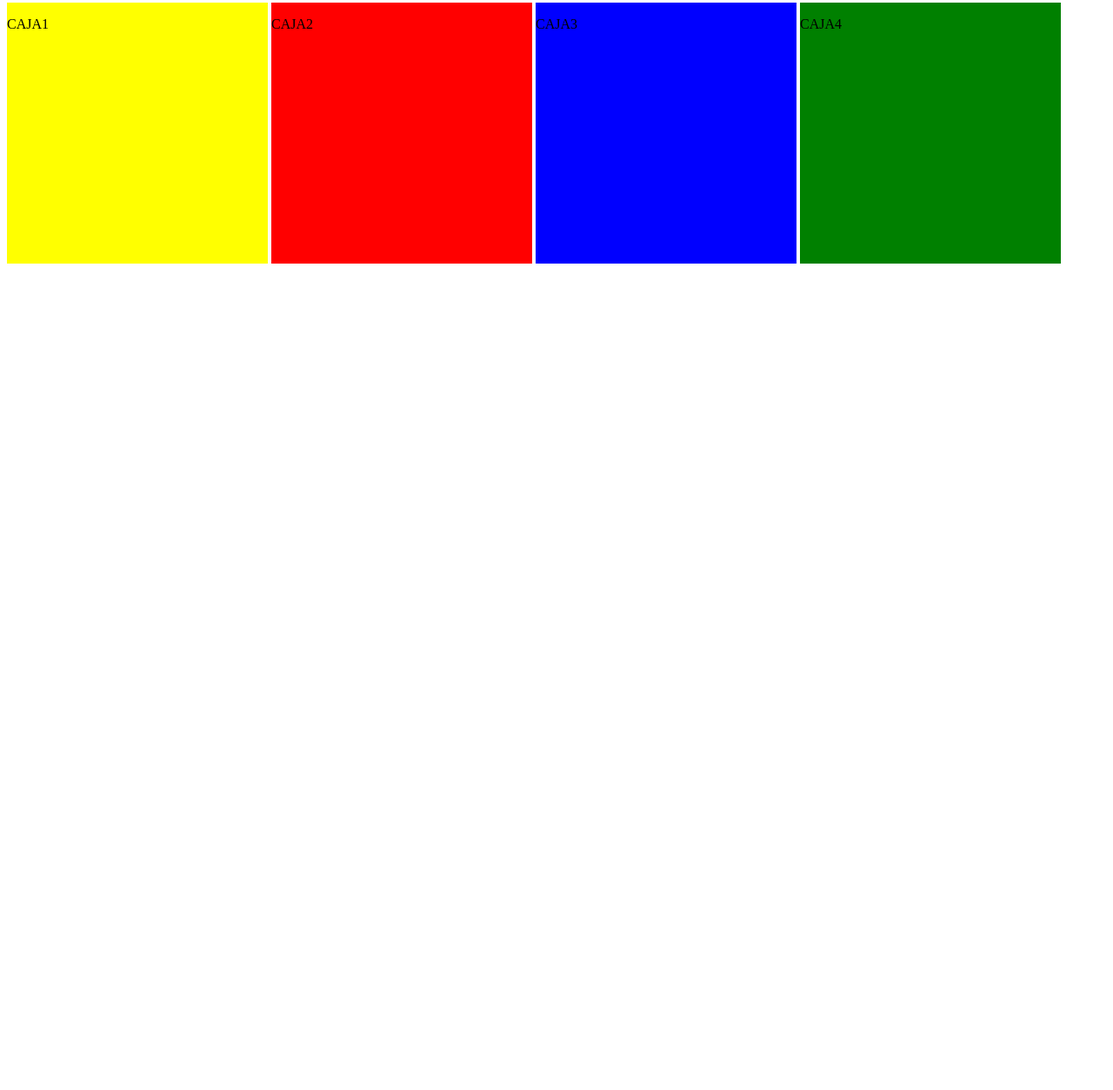
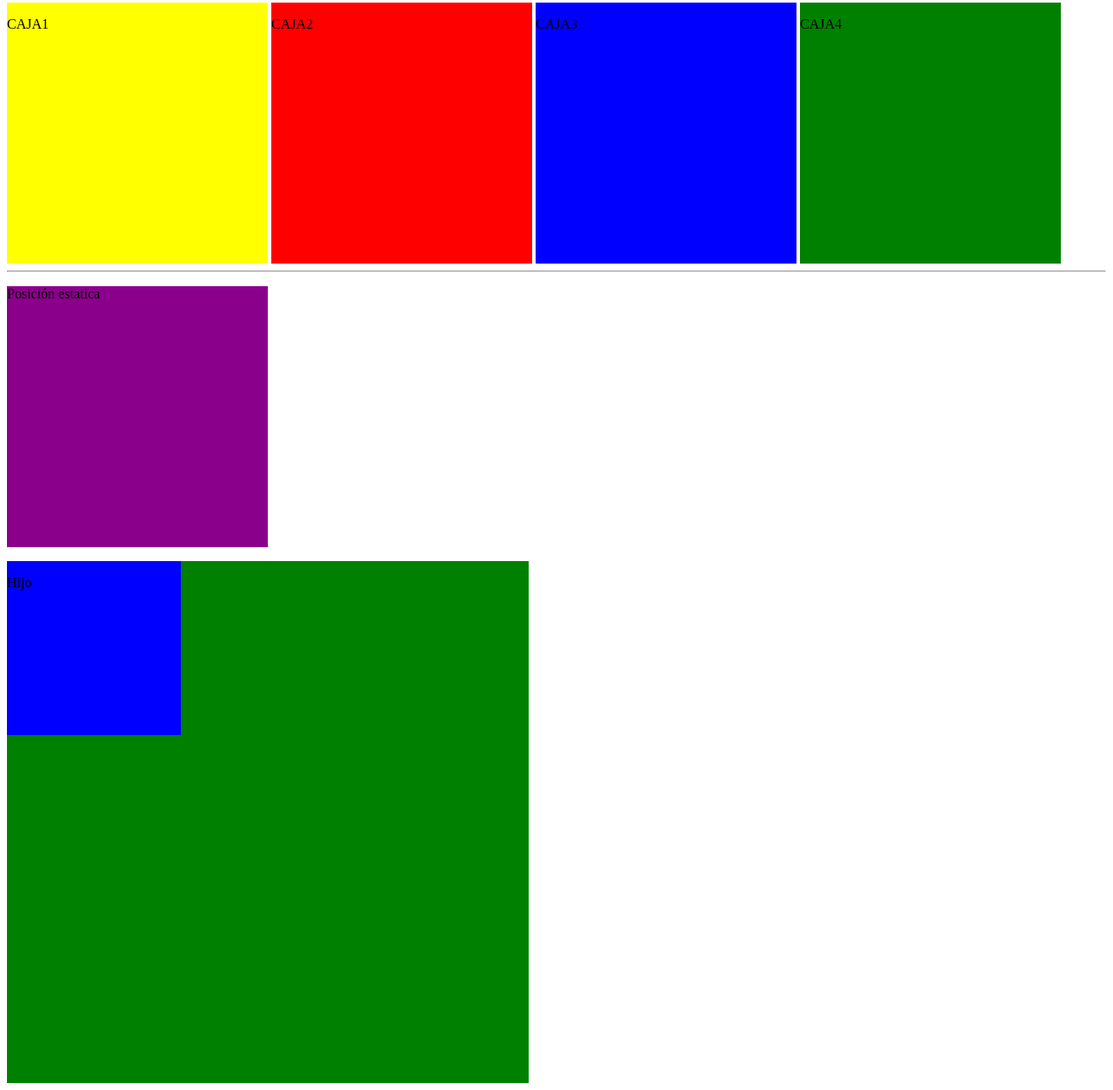
Before and after one commit to jjosegallegocesde/relativasyposicion, a plain HTML site: page index.html in a window 1280 px wide. Shown: the part 87-1340 px from the top of the page at 87% size. Before the commit the page ends 800 px from the top, so only its background shows below. Drawn offline with Linux system fonts and the light colour scheme.

Commit message:
se crea hijo

```diff
--- a/estilos.css
+++ b/estilos.css
@@ -25,3 +25,27 @@
     background-color: green;
     display: inline-block;
 }
+
+.caja5 {
+    height: 300px;
+    width: 300px;
+    background-color: darkmagenta;
+    position: static;
+    left: 20px;
+    bottom: 20px;
+}
+
+.goku {
+    height: 600px;
+    width: 600px;
+    background-color: green;
+    position: relative;
+}
+
+.gohan {
+    height: 200px;
+    width: 200px;
+    background-color: blue;
+    position: absolute;
+    top: 0px;
+}
--- a/index.html
+++ b/index.html
@@ -31,6 +31,19 @@
             <p>CAJA4</p>
         </div>
 
+        <hr>
+
+        <div class="caja5">
+            <p>Posición estatica</p>
+        </div>
+
+        <div class="goku">
+            <p>Padre</p>
+            <div class="gohan">
+                <p>Hijo</p>
+            </div>
+        </div>
+
     </main>
     <footer>
 
```
